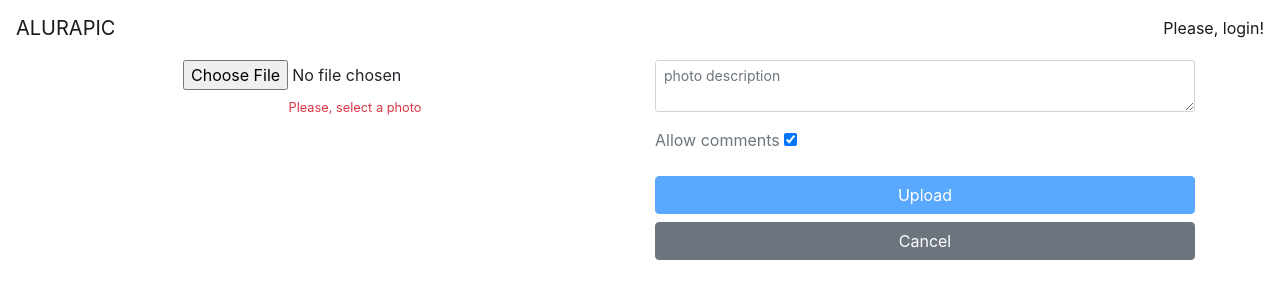
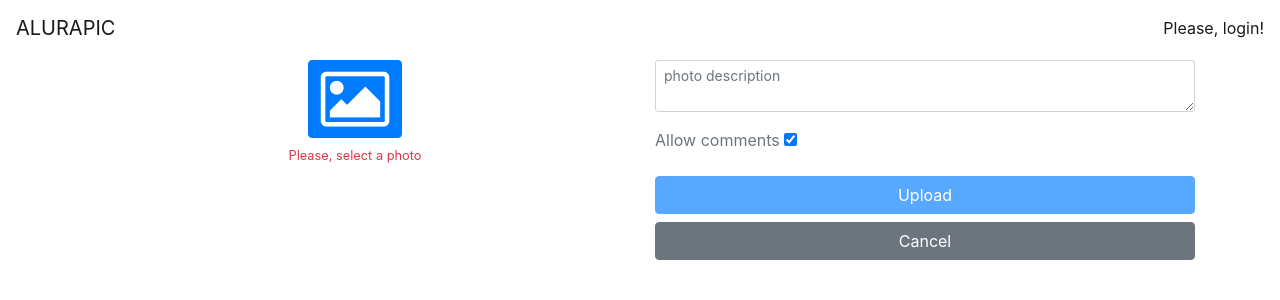
Before and after one commit to MagnunAVF/alurapic, an Angular app: page /photos/add in a window 1280 px wide. Shown: the top 300 px of the page. Built offline with nearby package versions, Linux system fonts and the light colour scheme.

Commit message:
Add preview to image upload

```diff
--- a/src/app/photos/photo-form/photo-form.component.html
+++ b/src/app/photos/photo-form/photo-form.component.html
@@ -1,11 +1,33 @@
 <div class="container">
   <form [formGroup]="photoForm" class="row" (submit)="upload()">
     <div class="col-md-6 text-center">
-      <input formControlName="file" type="file" accept="image/*" (change)="file = $event.target.files[0]"/>
+      <div class="form-group" *ngIf="!preview; else previewImage">
+        <button
+          type="button"
+          (click)="fileInput.click()"
+          class="btn btn-primary"
+        >
+          <i class="fa fa-image fa-4x align-middle"></i>
+        </button>
+        <input
+          #fileInput
+          hidden
+          formControlName="file"
+          type="file"
+          accept="image/*"
+          (change)="handleFile($event.target.files[0])"
+        />
         <app-vmessage
           text="Please, select a photo"
           *ngIf="photoForm.get('file').errors?.required"
         ></app-vmessage>
+      </div>
+
+      <ng-template #previewImage>
+        <div class="text-center">
+          <app-photo [url]="preview" title="Preview"></app-photo>
+        </div>
+      </ng-template>
     </div>
 
     <div class="col-md-6">
@@ -28,7 +50,13 @@
         </label>
       </div>
 
-      <button [disabled]="photoForm.invalid" type="submit" class="btn btn-primary btn-block">Upload</button>
+      <button
+        [disabled]="photoForm.invalid"
+        type="submit"
+        class="btn btn-primary btn-block"
+      >
+        Upload
+      </button>
 
       <a class="btn btn-secondary btn-block">Cancel</a>
     </div>
--- a/src/app/photos/photo-form/photo-form.component.ts
+++ b/src/app/photos/photo-form/photo-form.component.ts
@@ -12,6 +12,7 @@ export class PhotoFormComponent implements OnInit {
 
   photoForm: FormGroup;
   file: File;
+  preview: string;
 
   constructor(
     private formBuilder: FormBuilder,
@@ -27,6 +28,13 @@ export class PhotoFormComponent implements OnInit {
     });
   }
 
+  handleFile(file: File) {
+    this.file = file;
+    const reader = new FileReader();
+    reader.onload = (event: any) => this.preview = event.target.result;
+    reader.readAsDataURL(file);
+  }
+
   upload() {
     const description = this.photoForm.get('description').value;
     const allowComments = this.photoForm.get('allowComments').value;
--- a/src/app/photos/photo-form/photo-form.module.ts
+++ b/src/app/photos/photo-form/photo-form.module.ts
@@ -5,6 +5,7 @@ import { PhotoFormComponent } from './photo-form.component';
 import { ReactiveFormsModule, FormsModule } from '@angular/forms';
 import { VMessageModule } from 'src/app/shared/components/vmessage/vmessage.module';
 import { RouterModule } from '@angular/router';
+import { PhotoModule } from '../photo/photo.module';
 
 @NgModule({
     declarations: [ PhotoFormComponent ],
@@ -13,7 +14,8 @@ import { RouterModule } from '@angular/router';
       ReactiveFormsModule,
       VMessageModule,
       FormsModule,
-      RouterModule
+      RouterModule,
+      PhotoModule
    ]
 })
 export class PhotoFormModule { }
```
Lines whose indentation alone changed are shown as unchanged.
